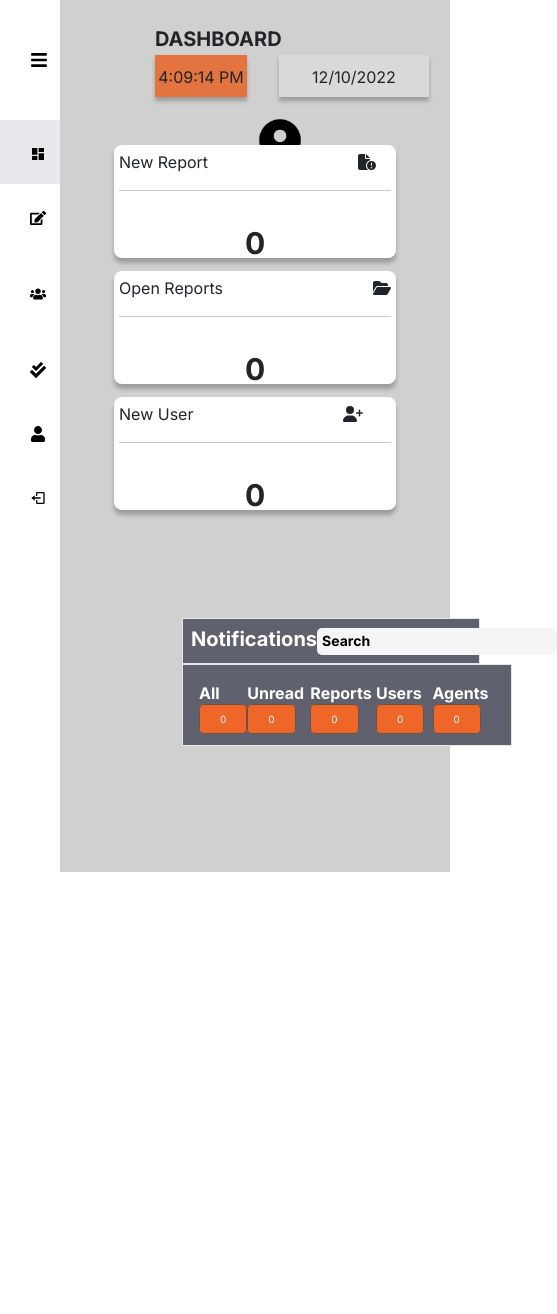
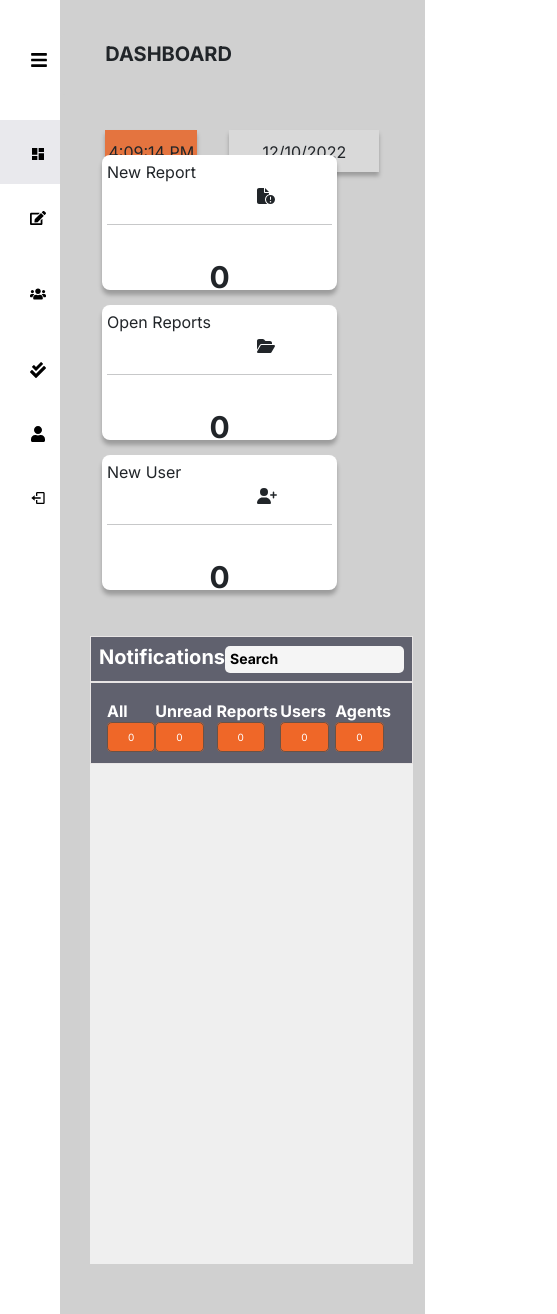
Before and after one commit to godswilludoh/SayIT-React, a React (Create React App) app: page /adminDashboard in a window 390 px wide. Shown: the whole page, 557 px wide, since content can reach past the window. Before the commit the page ends 872 px from the top, so only its background shows below. Built offline with nearby package versions, Linux system fonts and the light colour scheme.

Commit message:
All admin pages responsive

```diff
--- a/src/pages/AdminDashboard/AdminDashTable.js
+++ b/src/pages/AdminDashboard/AdminDashTable.js
@@ -50,14 +50,26 @@ export const AdminDashTable = () => {
                   10h ago </li>
                <li> <strong> Admin Godswill</strong> onboarded Agent Simon <strong>(FRSC)</strong> and
                     Agent Phillip <strong> (NPF)</strong> <br></br>
+                    10h ago </li>
+               <li> <strong> Admin Godswill</strong> onboarded Agent Simon <strong>(FRSC)</strong> and
+                    Agent Phillip <strong> (NPF)</strong> <br></br>
+                    10h ago </li>
+               <li> <strong> Admin Godswill</strong> onboarded Agent Simon <strong>(FRSC)</strong> and
+                    Agent Phillip <strong> (NPF)</strong> <br></br>
+                    10h ago </li>
+               <li> <strong> Admin Godswill</strong> onboarded Agent Simon <strong>(FRSC)</strong> and
+                    Agent Phillip <strong> (NPF)</strong> <br></br>
+                    10h ago </li>
+               <li> <strong> Admin Godswill</strong> onboarded Agent Simon <strong>(FRSC)</strong> and
+                    Agent Phillip <strong> (NPF)</strong> <br></br>
                     10h ago </li> */}
              </ul>
         </div>
       </div>
       <div>
-        <ul id="notificatonlist">
+        {/* <ul id="notificatonlist">
 
-        </ul>
+        </ul> */}
       </div>
     </div>
   );
@@ -88,7 +100,7 @@ export const AdminReportTable = () => {
           <th>Admin Charged</th>
           <th>Action</th>
         </tr>
-        {/* <tr>
+        <tr>
         <td>Whacky Theo</td>
         <td>03-03-2022</td>
         <td>03-03-2022</td>
@@ -98,7 +110,7 @@ export const AdminReportTable = () => {
         <td>03-03-2022</td>
         <td>03-03-2022</td>
         </tr>
-         */}
+
 
       </tbody></table>
   </div>
--- a/src/pages/AdminDashboard/Admindash.css
+++ b/src/pages/AdminDashboard/Admindash.css
@@ -193,19 +193,33 @@ hr {
 
 @media (min-width: 300px) and (max-width: 900px) {
 	.admin_Dash_Nav {
-		width: 80%;
+		width: 100%;
 		display: grid;
-		/* padding: 5px; */
-		/* margin: auto; */
+		padding: 5px;
+		margin: 25px 2px auto auto;
 		align-content: space-around;
 	}
 
 	.NotifyBar {
-		width: 100%;
+		width: 105%;
+		margin: auto;
+		overflow: scroll;
+
 	}
 	.Notifications {
-		width: 100%;
-		/* display: grid; */
+		/* width: 150%; */
+		margin: auto;
+		/* align-content: space-between; */
+		overflow: scroll;
+		padding: auto;
+
+	}
+	#notificatonlist{
+		overflow: scroll;
+		height: 500px;
+		background-color: #ffffffa8;
+		margin: 0px;
+		padding: 1px 1px 1px 1px;
 	}
 
 	#report_cards {
@@ -215,22 +229,40 @@ hr {
 	}
 	.Report_Cards {
 		display: grid;
+		width: 70%;
 	}
 
 	.time {
 		padding: 0px;
 		margin: 0px;
+		size: small;
 	}
 	#dashBar {
 		margin: 0px;
 		padding: 2px;
+		width: 100%;
+	}
+	.tableSearchOption{
+		width: 100%;
+	}
+
+	.Notify{
+		margin: auto;
+
+	}
+	#notificatonlist{
+		margin: auto;
+
 	}
 
 	.agent-board-btn{
-		padding: 10px;
+		/* padding: 10px;
 		margin: 10px;
-		width: 60%;
+		width: 60%; */
+		padding: 5px;
+		margin: auto;
 	}
+
 
 }
 /* ADMIN REPORT TABLE  */
@@ -255,6 +287,19 @@ hr {
 	width: 25em;
 	height: 3em;
 	/* margin-left: auto; */
+}
+
+@media (min-width: 300px) and (max-width: 900px) {
+	#taable_sec{
+		overflow: scroll;
+		margin: 60px auto auto auto;
+	}
+
+	.agent-intro{
+	display: grid;
+	padding: 2px;
+	margin: 10px;
+	}
 }
 
 /* THE AGENT TABLE  */
@@ -295,3 +340,12 @@ hr {
   .agent-board-btn:hover{
 	background-color: rgba(242, 115, 55, 0.7);
   }
+
+  @media (min-width: 300px) and (max-width: 900px) {
+
+	.agent-intro{
+	display: grid;
+	padding: 2px;
+	margin: 10px;
+	}
+}
--- a/src/pages/AdminDashboard/adminUsers.module.css
+++ b/src/pages/AdminDashboard/adminUsers.module.css
@@ -275,29 +275,14 @@ ul{
 
   @media(min-width: 300px) and (max-width: 900px) {
     .Display_comtainier{
-        width: 70%;
-        margin-top: 25px;
-        padding: 5px 0px 0px 0px;
-        margin-left: 60px;
+        overflow: scroll;
+        margin: 60px auto auto auto;
     }
 
     .table_interfc {
 
-        width: 90%;
-        margin: 0.8rem 0 6rem 0;
-        padding: 0px;
-        font-size: small;
+      overflow: scroll;
+      margin: 60px auto auto auto;
     }
-   /* .table_rowss{
-          width: 50%;
-    } */
-
-    /* .table_rowss thead{
-      display: none;
-    }
-    tbody, tr, td { */
-      /* display: inline-block; */
-      /* width: 90%;
-    } */
 
   }
--- a/src/pages/AdminDashboard/adminprofile.css
+++ b/src/pages/AdminDashboard/adminprofile.css
@@ -77,3 +77,22 @@
     /* border-radius: 12px; */
     border: none;
 }
+@media (min-width: 300px) and (max-width: 900px) {
+	.main-details-container{
+    margin-top: 110px ;
+  }
+.acct-info{
+  margin-top: 50px;
+}
+
+#prof-btn{
+  margin: 10px 0px 10px 0px;
+  padding: auto;
+  width: 50%;
+
+}
+.time{
+  margin-top: 60px;
+
+}
+}
--- a/src/pages/login/admin/AdminLogin.js
+++ b/src/pages/login/admin/AdminLogin.js
@@ -113,7 +113,7 @@ const AdminLogin = () => {
                     xmlns="http://www.w3.org/2000/svg"
                     width={24}
                     height={24}
-                    style={{ fill: "rgb(137, 134, 133)" }}
+                    style={{ fill: "black)" }}
                   >
                     <path d="M7.5 6.5C7.5 8.981 9.519 11 12 11s4.5-2.019 4.5-4.5S14.481 2 12 2 7.5 4.019 7.5 6.5zM20 21h1v-1c0-3.859-3.141-7-7-7h-4c-3.86 0-7 3.141-7 7v1h17z"></path>
                   </svg>
```
